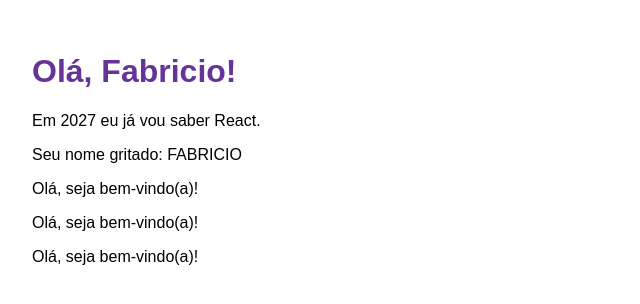
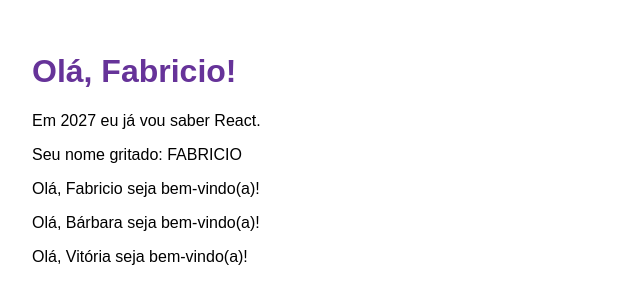
Before and after one commit to Alwppy/ra-202451090844, a React (Vite) app in the folder pw/aulas/aula-08/meu-primeiro-react/: page / in a window 1280 px wide. Shown: the top 304 px of the page, without its empty margins (0-640 px from the left). Built offline with nearby package versions, Linux system fonts and the light colour scheme.

Commit message:
Passo 10.

```diff
--- a/pw/aulas/aula-08/meu-primeiro-react/src/App.jsx
+++ b/pw/aulas/aula-08/meu-primeiro-react/src/App.jsx
@@ -4,8 +4,8 @@ import reactLogo from './assets/react.svg'
 import viteLogo from './assets/vite.svg'
 import './App.css'
 
-function Saudacao() {
-  return<p>Olá, seja bem-vindo(a)!</p>;
+function Saudacao(props) {
+  return<p>Olá, {props.nome}seja bem-vindo(a)!</p>;
 }
 
 function App() {
@@ -17,10 +17,11 @@ function App() {
       <h1 className="titulo">Olá, {nome}!</h1>
       <p>Em {ano + 1} eu já vou saber React.</p>
       <p>Seu nome gritado: {nome.toUpperCase()}</p>
-      <Saudacao />
-      <Saudacao />
-      <Saudacao />
+      <Saudacao nome="Fabricio "/>
+      <Saudacao nome="Bárbara "/>
+      <Saudacao nome="Vitória "/>
     </>
+
   );
 }
 
```
